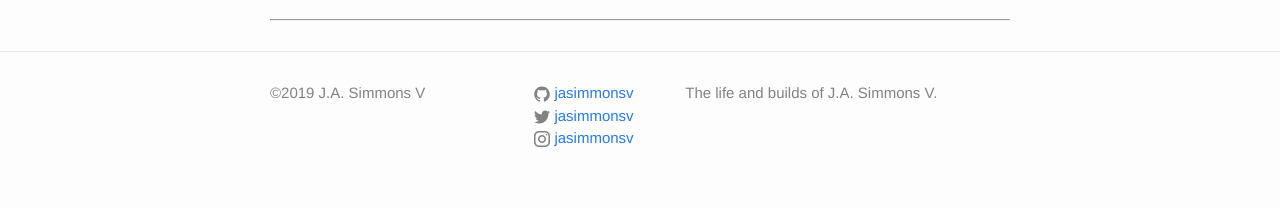
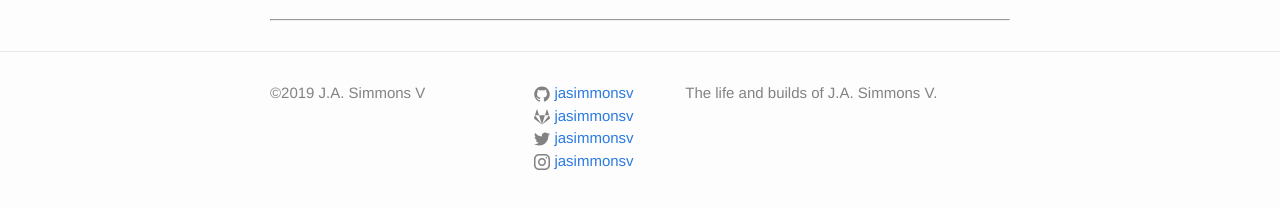
Before and after one commit to jasimmonsv/jasimmonsv.github.io, a Jekyll site: the page built from index.html, in a window 1280 px wide. Shown: the part 274-483 px from the top of the page. Built offline with Jekyll 4.4.1, drawn with Linux system fonts in a browser that asks for light colours.

Commit message:
Add gitlab to footer

```diff
--- a/_config.yml
+++ b/_config.yml
@@ -14,6 +14,7 @@
 url: "https://jasimmonsv.com" # the base hostname & protocol for your site
 twitter_username: jasimmonsv
 github_username:  jasimmonsv
+gitlab_username: jasimmonsv
 instagram_username: jasimmonsv
 
 # Build settings
--- a/_includes/footer.html
+++ b/_includes/footer.html
@@ -14,6 +14,12 @@
           {% if site.github_username %}
           <li>
             {% include icon-github.html username=site.github_username %}
+          </li>
+          {% endif %}
+
+          {% if site.gitlab_username %}
+          <li>
+            {% include icon-gitlab.html username=site.gitlab_username %}
           </li>
           {% endif %}
 
--- /dev/null
+++ b/_includes/icon-gitlab.html
@@ -0,0 +1 @@
+<a href="https://gitlab.com/{{ include.username }}"><span class="icon icon--gitlab">{% include icon-gitlab.svg %}</span><span class="username">{{ include.username }}</span></a>
```
Also changed, not shown: _includes/icon-gitlab.svg (added).
